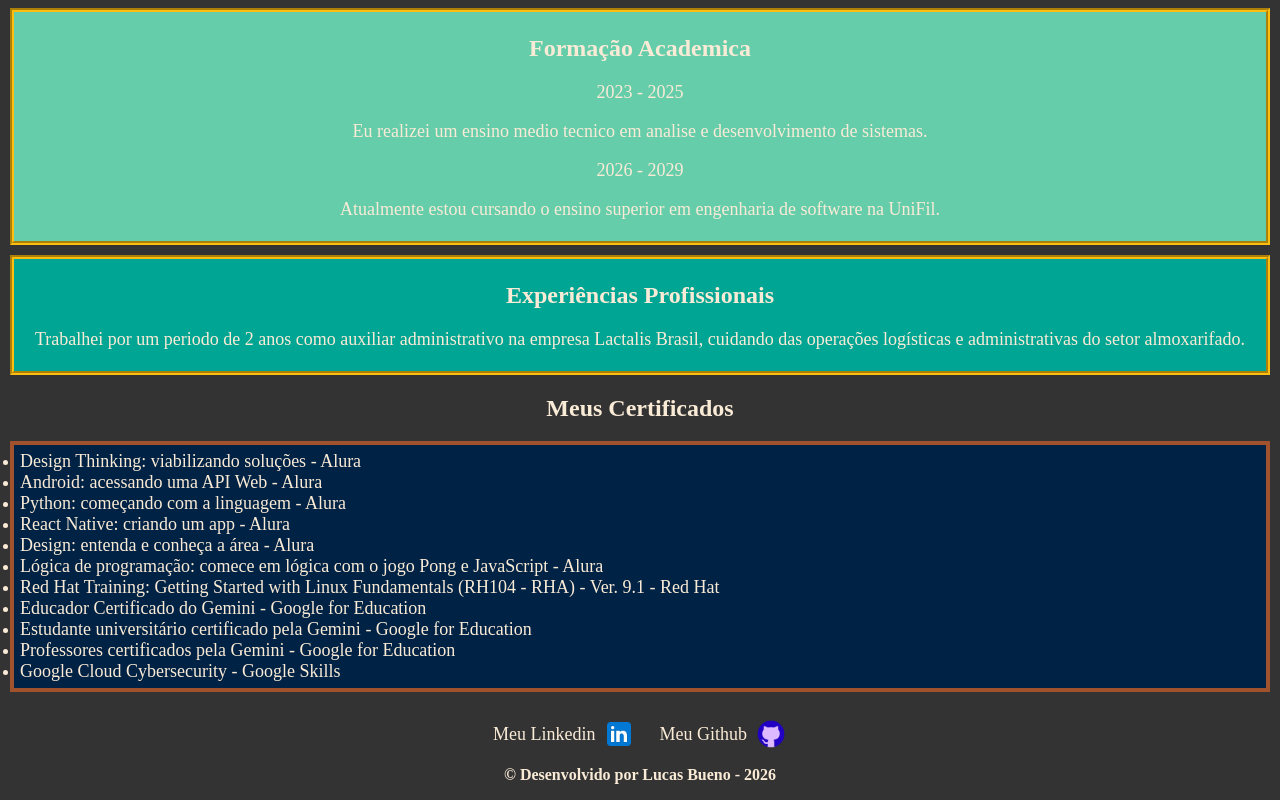
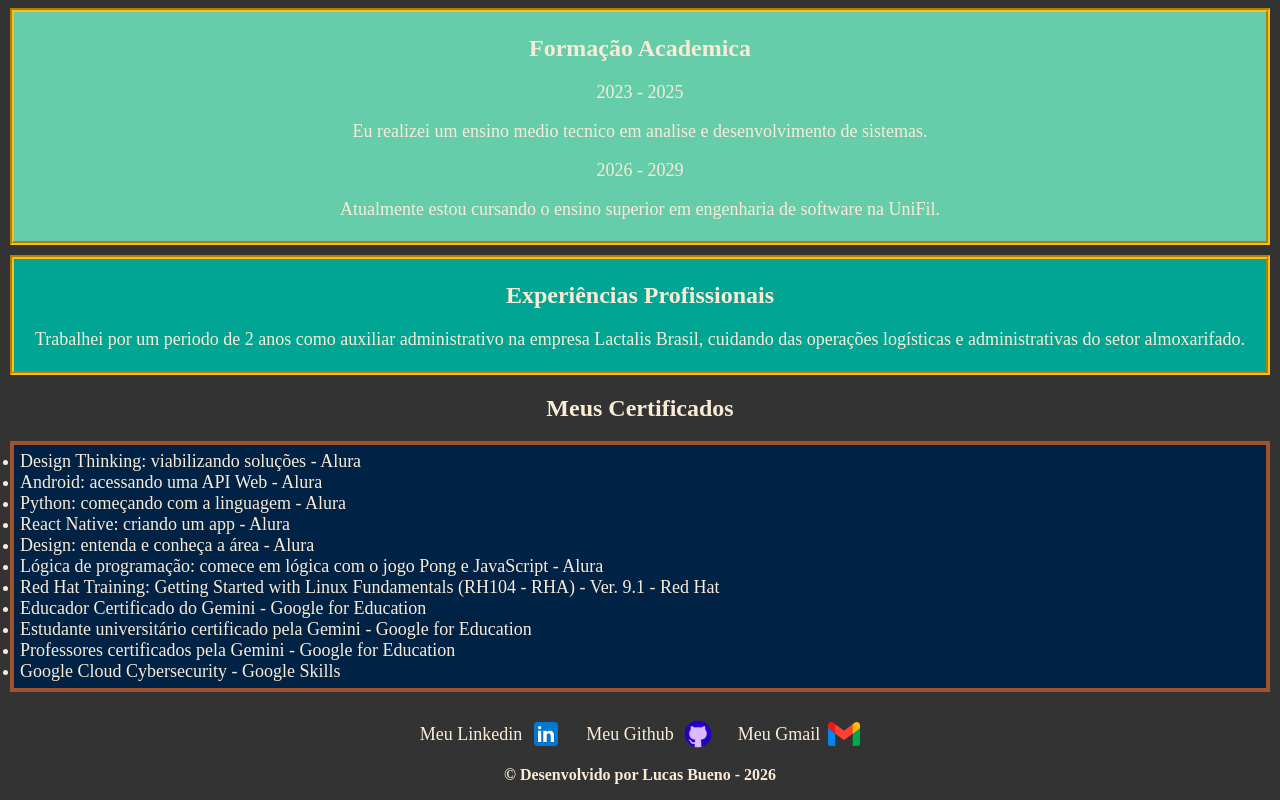
Before and after one commit to LucasBuenoVitorino/DesenvolvimentoWebTrabalhoFinal, a plain HTML site: page index.html in a window 1280 px wide. Shown: the part 336-1136 px from the top of the page. Drawn offline with Linux system fonts and the light colour scheme; a web font is replaced by a local one.

Commit message:
Adicionei um icone com o link que direciona o usuário para outra  pagina onde ele pode mandar um email

```diff
--- a/index.html
+++ b/index.html
@@ -98,6 +98,13 @@
                 <img src="/img/github.png" alt="Icone do github">
             </a>
         </div>
+        <div class="redes_sociais">
+            <p>Meu Gmail</p>
+            <a href="https://mail.google.com/mail/?view=cm&fs=1&to=lucas.bueno.rodrigues034@gmail.com"
+   target="_blank">
+                <img src="/img/gmail.png" alt="Icone do gmail">
+            </a>
+        </div>
         <h4>© Desenvolvido por Lucas Bueno - 2026</h4>
     </footer>
 
```
Also changed, not shown: img/gmail.png (added).
